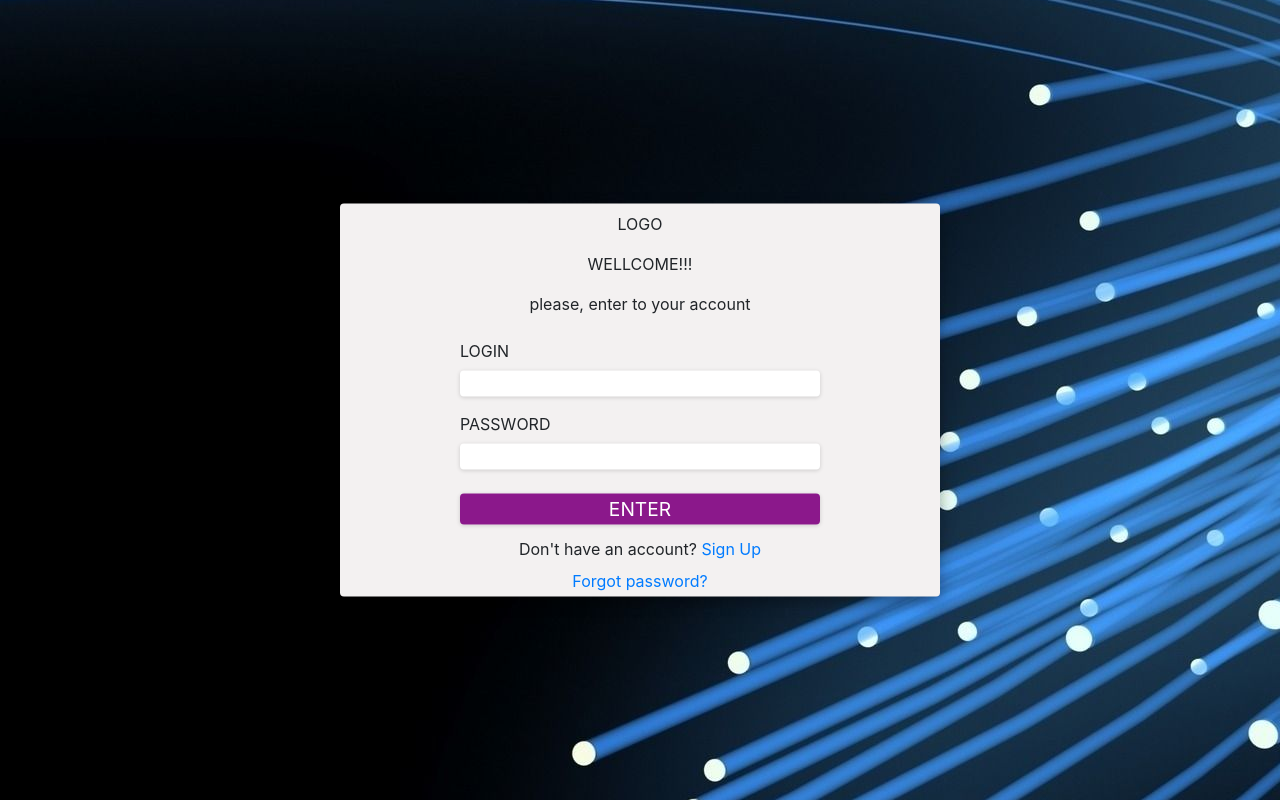
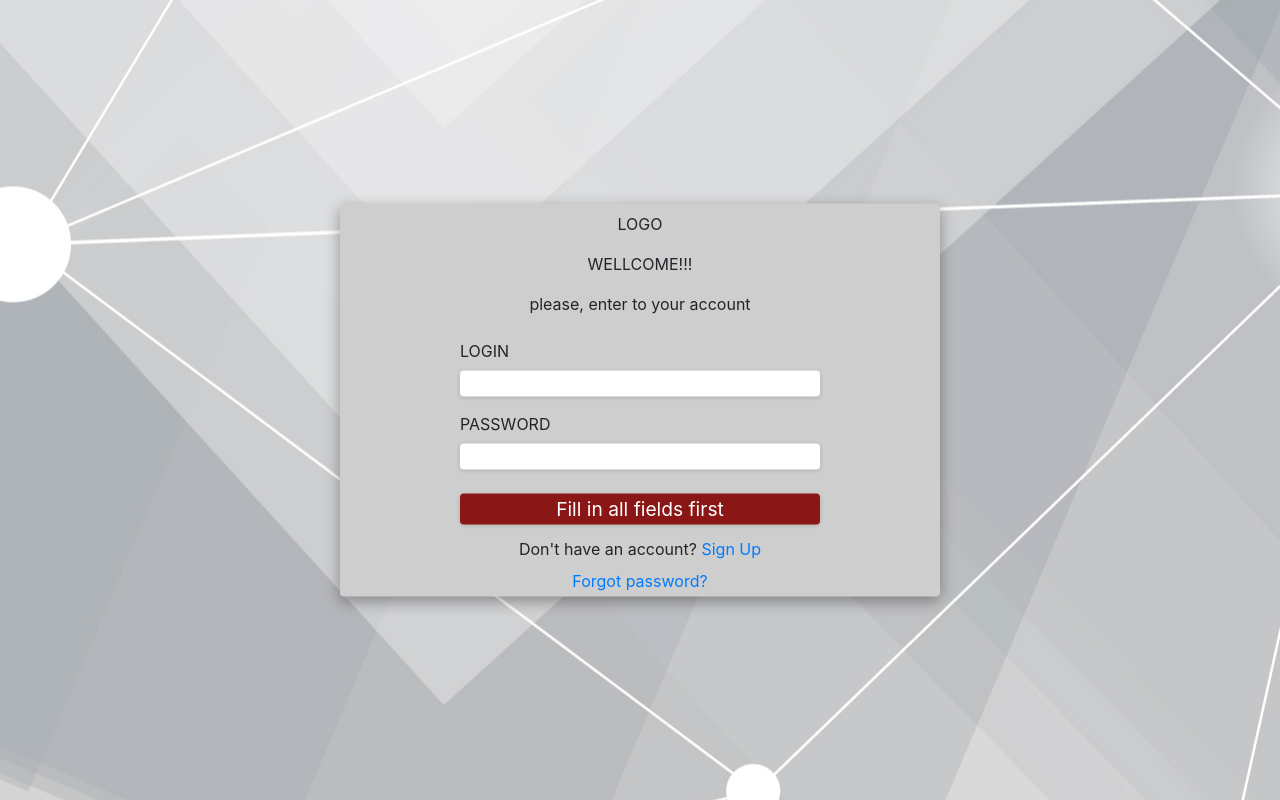
Before and after one commit to mad1982max/ds-slider, a React (Create React App) app: page / in a window 1280 px wide. Built offline with nearby package versions, Linux system fonts and the light colour scheme.

Commit message:
diabled btn

```diff
--- a/src/Components/ErrorMsg/errorMsg.css
+++ b/src/Components/ErrorMsg/errorMsg.css
@@ -1,4 +1,5 @@
 .error {
   font-size: 0.9rem;
-  color: rgb(250, 54, 54);
+  color: rgb(180, 30, 30);
+  font-weight: 500;
 }
--- a/src/Components/SignIn/SignIn.jsx
+++ b/src/Components/SignIn/SignIn.jsx
@@ -7,16 +7,18 @@ const SignIn = () => {
   return (
     <>
       <Formik
+        validateOnChange
         initialValues={{
           login: "",
           password: "",
         }}
         validationSchema={SignInSchema}
         onSubmit={(values) => {
-          console.log("submit", values);
+          console.log("submit:", values);
         }}
       >
-        {({ errors, touched }) => {
+        {({ errors, isValid, dirty }) => {
+          console.log(errors, isValid, dirty);
           return (
             <>
               <div className="signInForm-wrapper d-flex flex-column">
@@ -34,8 +36,12 @@ const SignIn = () => {
                   <Field label="PASSWORD" type="password" name="password" />
                   <ErrorMessage name="password" component={ErrorMsg} />
 
-                  <button className="signIn-btn mt-4 mb-2" type="submit">
-                    ENTER
+                  <button
+                    disabled={!(isValid && dirty)}
+                    className="signIn-btn mt-4 mb-2"
+                    type="submit"
+                  >
+                    {isValid && dirty ? "ENTER" : "Fill in all fields first"}
                   </button>
                 </Form>
                 <div className="signUpLink p-1">
--- a/src/Components/SignIn/signIn.css
+++ b/src/Components/SignIn/signIn.css
@@ -1,5 +1,5 @@
 .signInForm-wrapper {
-  background: rgb(243, 241, 241);
+  background: rgb(206, 206, 206);
   width: 50%;
   position: absolute;
   top: 50%;
@@ -28,12 +28,17 @@
 }
 
 .signIn-btn {
-  background-color: rgba(128, 0, 128, 0.9);
+  background-color: rgba(38, 71, 34, 0.9);
   color: white;
   font-size: 1.2rem;
   box-shadow: rgba(0, 0, 0, 0.16) 0px 1px 4px;
 }
 
 .signIn-btn:hover {
-  background-color: rgba(128, 0, 128);
+  background-color: rgba(38, 71, 34, 1);
 }
+
+.signIn-btn:disabled {
+  background-color: rgb(139, 22, 22);
+  cursor: not-allowed;
+}
```
Also changed, not shown: src/Assets/img/bg.jpg.
